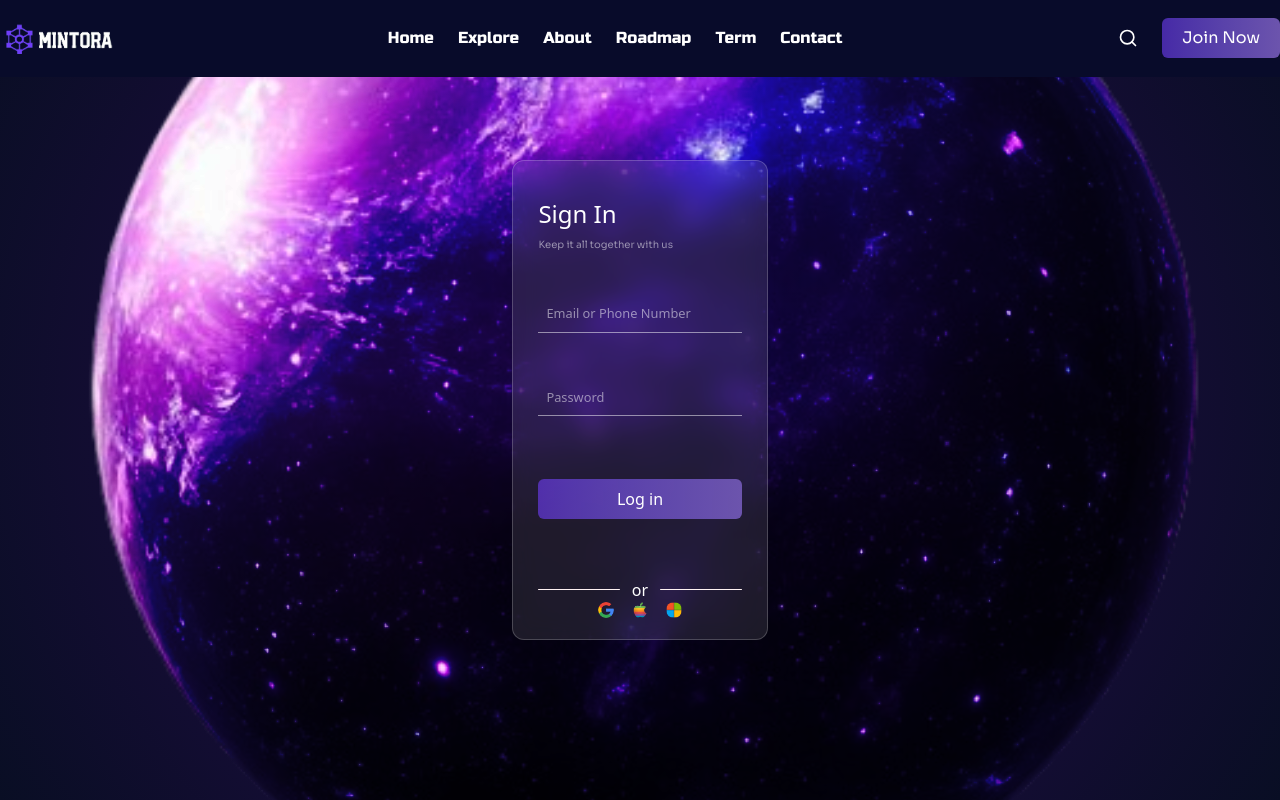
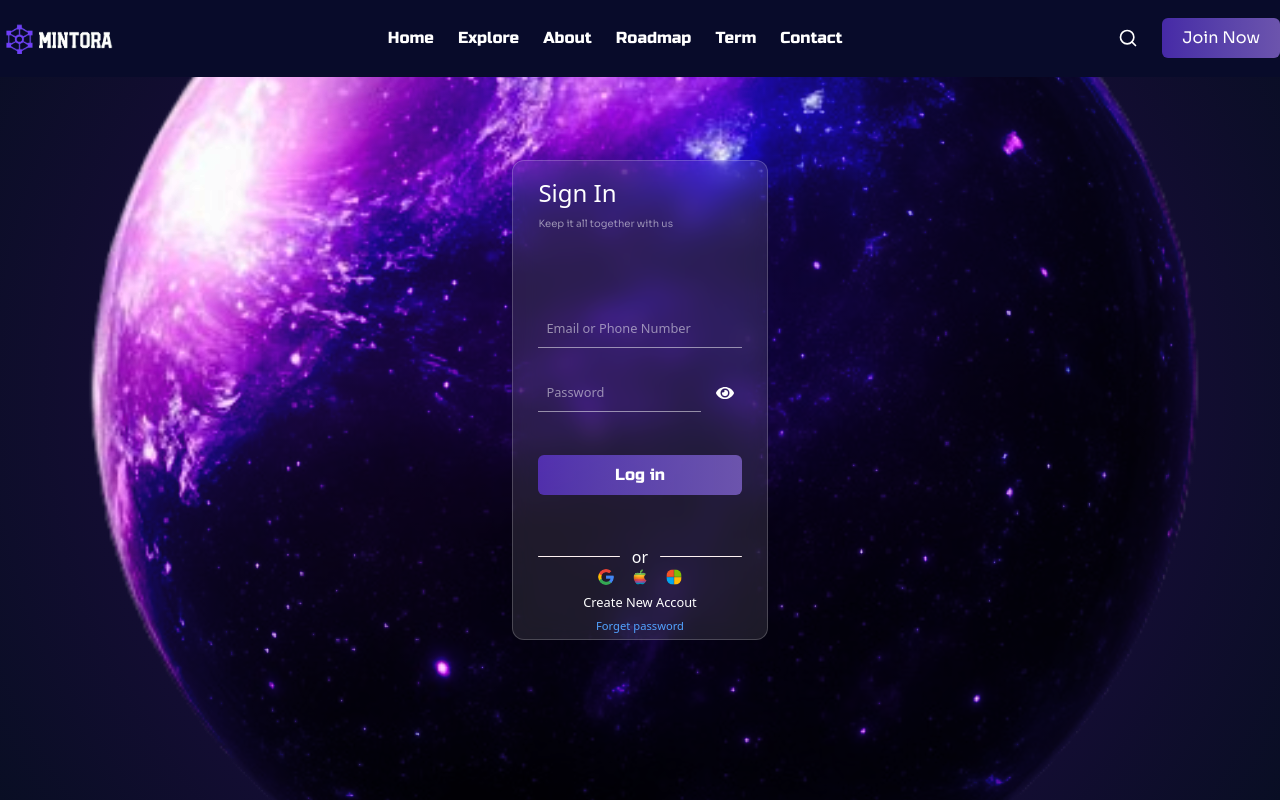
Before and after one commit to dani-dina/React-Web3-landing-page-, a React (Vite) app: page /login in a window 1280 px wide. Built offline with nearby package versions, Linux system fonts and the light colour scheme.

Commit message:
Login completed

```diff
--- a/src/Components/Login.tsx
+++ b/src/Components/Login.tsx
@@ -3,12 +3,21 @@ import Button from './Button';
 import google from '../assets/google.png';
 import apple from '../assets/apple.png';
 import microsoft from '../assets/microsoft.png';
+import { useState } from 'react';
+import { FaEye, FaEyeSlash } from 'react-icons/fa';
 
 const Login: React.FC = () => {
 
-  const inputClass = 'p-2 border-0 border-b border-white/50 outline-0 bg-transparent w-4/5 text-white text-[0.8em]';
-  const lineClass  = 'h-[0.05em] w-[40%] bg-red-50 rounded-md';
-  const iconImageClass = 'w-[1em] h-[1em] rounded-[50%] cursor-pointer'
+  const inputClass = `p-2 border-0 border-b border-white/50 outline-0 bg-transparent w-4/5 text-white text-[0.8em]
+                     focus:bg-transparent`;
+  const lineClass = 'h-[0.05em] w-[40%] bg-red-50 rounded-md';
+  const iconImageClass = 'w-[1em] h-[1em] rounded-[50%] cursor-pointer';
+
+  const [showPassword, setShowPassword] = useState(false);
+
+  const handleShowPassword = () => {
+    setShowPassword(!showPassword);
+  };
 
   return (
     <section
@@ -18,33 +27,60 @@ const Login: React.FC = () => {
         backgroundBlendMode: 'overlay'
       }}
     >
-      <div className="w-1/5 h-3/5 bg-white/10 backdrop-blur-md rounded-xl border border-white/20 flex flex-col
-           items-center justify-around">
-        <div className='w-4/5'>
+      <div className="w-1/5 h-3/5 bg-white/10 backdrop-blur-md rounded-xl border border-white/20 flex flex-col items-center justify-around">
+        <div className='w-4/5 h-[30%]'>
           <h1 className='text-white text-2xl pt-4 font-["Russo_One"] '>Sign In</h1>
           <span className='text-white/50 font-[sora] text-[10px]'>Keep it all together with us</span>
         </div>
-        <div className='w-full h-1/2 flex flex-col items-center justify-between'>
-          <input type="text" placeholder='Email or Phone Number' name='_email' id='_emailId'
-                 className={`${inputClass}`}
+        <div className='w-full h-1/2 flex flex-col items-center justify-around'>
+          <input
+            type="text"
+            placeholder="Email or Phone Number"
+            name="_email"
+            id="_emailId"
+            className={`${inputClass}`}
           />
-          <input type="text" placeholder='Password' name='_password' id='passwordId'
-                 className={`${inputClass}`}
-          />
-          <Button className='text-white py-2 px-5 rounded-md bg-gradient-to-r from-[#703DFA]/60 to-[#6c54ad]
-                  hover:opacity-90 transition font-["Russo_One"] w-4/5 my-4'>
+          <div className="relative w-4/5">
+            <input
+              type={showPassword ? "text" : "password"}
+              placeholder="Password"
+              name="_password"
+              id="passwordId"
+              className={inputClass}
+            />
+            <div
+              className="absolute right-2 top-1/2 -translate-y-1/2 cursor-pointer text-white"
+              onClick={handleShowPassword}
+            >
+              {showPassword ? <FaEyeSlash size={18} /> : <FaEye size={18} />}
+            </div>
+          </div>
+          <Button className="text-white py-2 px-5 rounded-md bg-gradient-to-r from-[#703DFA]/60 to-[#6c54ad]
+                  hover:opacity-90 transition font-['Russo_One'] w-4/5 my-4">
             Log in
           </Button>
         </div>
-        <div className='w-full flex flex-col items-center justify-center'>
-          <div className='w-4/5 flex items-center justify-between'>
-            <div className={`${lineClass}`}></div><span className='text-white'>or</span><div className={`${lineClass}`}></div>
+        <div className="relative h-[25%] w-full flex flex-col items-center justify-center ">
+          <div className="w-4/5 flex items-center justify-between">
+            <div className={`${lineClass}`}></div>
+            <span className="text-white">or</span>
+            <div className={`${lineClass}`}></div>
           </div>
-          <div className='w-2/5 flex items-center justify-around'>
-              <img src={google} alt="Google" className={iconImageClass}/>
-              <img src={apple}  alt="Apple icon"  className={iconImageClass}/>
-              <img src={microsoft} alt="microSoft icon" className={iconImageClass} />
+          <div className="w-2/5 flex items-center justify-around">
+            <img src={google} alt="Google" className={iconImageClass} />
+            <img src={apple} alt="Apple icon" className={iconImageClass} />
+            <img src={microsoft} alt="Microsoft icon" className={iconImageClass} />
           </div>
+          <a href="/forget-password"
+             className='absolute bottom-1 text-center text-blue-400 text-[0.7em]'
+          >
+            Forget password
+          </a>
+          <a href="/signup"
+             className='text-[0.8em] text-white py-2'
+          >
+            Create New Accout
+          </a>
         </div>
       </div>
     </section>
```
